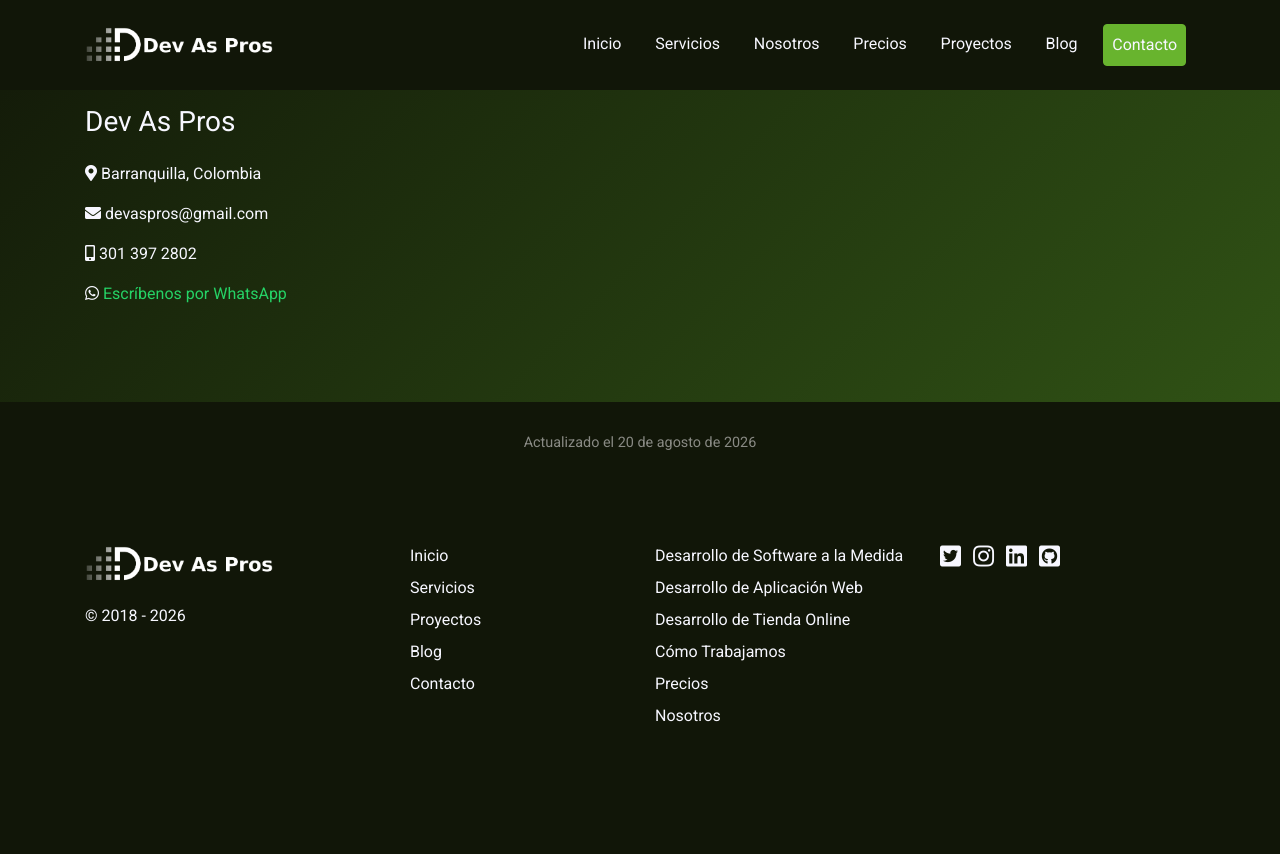
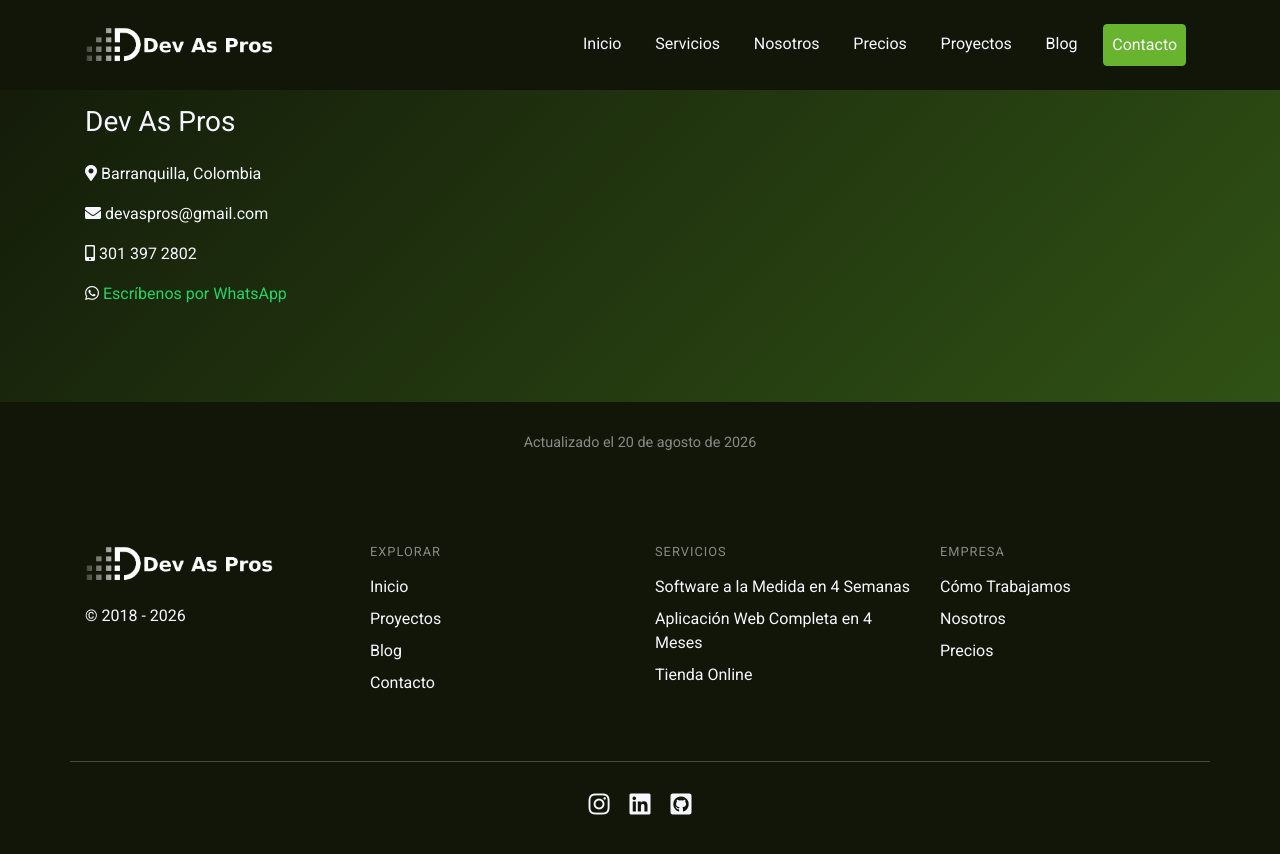
Before and after one commit to devaspros/website, a Jekyll site: the page built from index.html, in a window 1280 px wide and 900 px high, scrolled down 3283 px. Shown: the top 854 px of the window. Built offline with Jekyll 4.4.1, drawn with Linux system fonts in a browser that asks for light colours; comment, search, counter and statistics services are not loaded.

Commit message:
Update footer

```diff
--- a/_includes/footer.html
+++ b/_includes/footer.html
@@ -10,12 +10,10 @@
       </div>
 
       <div class="col-sm-12 col-md-3 footer-links">
-        <ul>
+        <h5 class="footer-titulo">Explorar</h5>
+        <ul class="no-padding-left">
           <li>
             <a href="/">Inicio</a>
-          </li>
-          <li>
-            <a href="/services">Servicios</a>
           </li>
           <li>
             <a href="/proyectos">Proyectos</a>
@@ -30,32 +28,39 @@
       </div>
 
       <div class="col-sm-12 col-md-3 footer-links">
+        <h5 class="footer-titulo"><a href="/services">Servicios</a></h5>
         <ul class="no-padding-left">
           <li>
-            <a href="/mvp_development">Desarrollo de Software a la Medida</a>
+            <a href="/mvp_development">Software a la Medida en 4 Semanas</a>
           </li>
           <li>
-            <a href="/web_app_development">Desarrollo de Aplicación Web</a>
+            <a href="/web_app_development">Aplicación Web Completa en 4 Meses</a>
           </li>
           <li>
-            <a href="/desarrollo-ecommerce">Desarrollo de Tienda Online</a>
+            <a href="/desarrollo-ecommerce">Tienda Online</a>
           </li>
+        </ul>
+      </div>
+
+      <div class="col-sm-12 col-md-3 footer-links">
+        <h5 class="footer-titulo">Empresa</h5>
+        <ul class="no-padding-left">
           <li>
             <a href="/proceso">Cómo Trabajamos</a>
           </li>
           <li>
-            <a href="/precios">Precios</a>
+            <a href="/nosotros">Nosotros</a>
           </li>
           <li>
-            <a href="/nosotros">Nosotros</a>
+            <a href="/precios">Precios</a>
           </li>
         </ul>
       </div>
 
-      <div class="col-sm-12 col-md-3 social-links">
-<a href="https://twitter.com/devaspros" target="_blank" rel="noreferrer noopener">
-          <i class="fab fa-twitter-square"></i>
-        </a>
+    </div>
+
+    <div class="row">
+      <div class="col-12 social-links">
         <a href="https://www.instagram.com/devaspros/" target="_blank" rel="noreferrer noopener">
           <i class="fab fa-instagram"></i>
         </a>
@@ -66,7 +71,7 @@
           <i class="fab fa-github-square"></i>
         </a>
       </div>
+    </div>
 
-    </div>
   </div>
 </footer>
--- a/_sass/_general.scss
+++ b/_sass/_general.scss
@@ -47,12 +47,28 @@ nav.navbar {
 
 footer {
   padding: 80px 0;
-  height: 400px;
 
   .logo {
     width: 190px;
     height: 40px;
     margin-bottom: 20px;
+  }
+
+  // Encabezado de cada columna de enlaces
+  .footer-titulo {
+    font-size: .8rem;
+    text-transform: uppercase;
+    letter-spacing: .08em;
+    color: $lightDarkGreyDevAsPros;
+    margin-bottom: 16px;
+
+    a {
+      color: inherit;
+
+      &:hover {
+        color: $greenDevAsPros;
+      }
+    }
   }
 
   li {
@@ -72,9 +88,15 @@ footer {
     }
   }
 
+  // Fila propia al final del footer, separada de las columnas de enlaces
   .social-links {
+    margin-top: 50px;
+    padding-top: 30px;
+    border-top: 1px solid $greyDevAsPros;
+    text-align: center;
+
     a {
-      margin-right: 8px;
+      margin: 0 8px;
 
       i {
         font-size: 24px;
```
